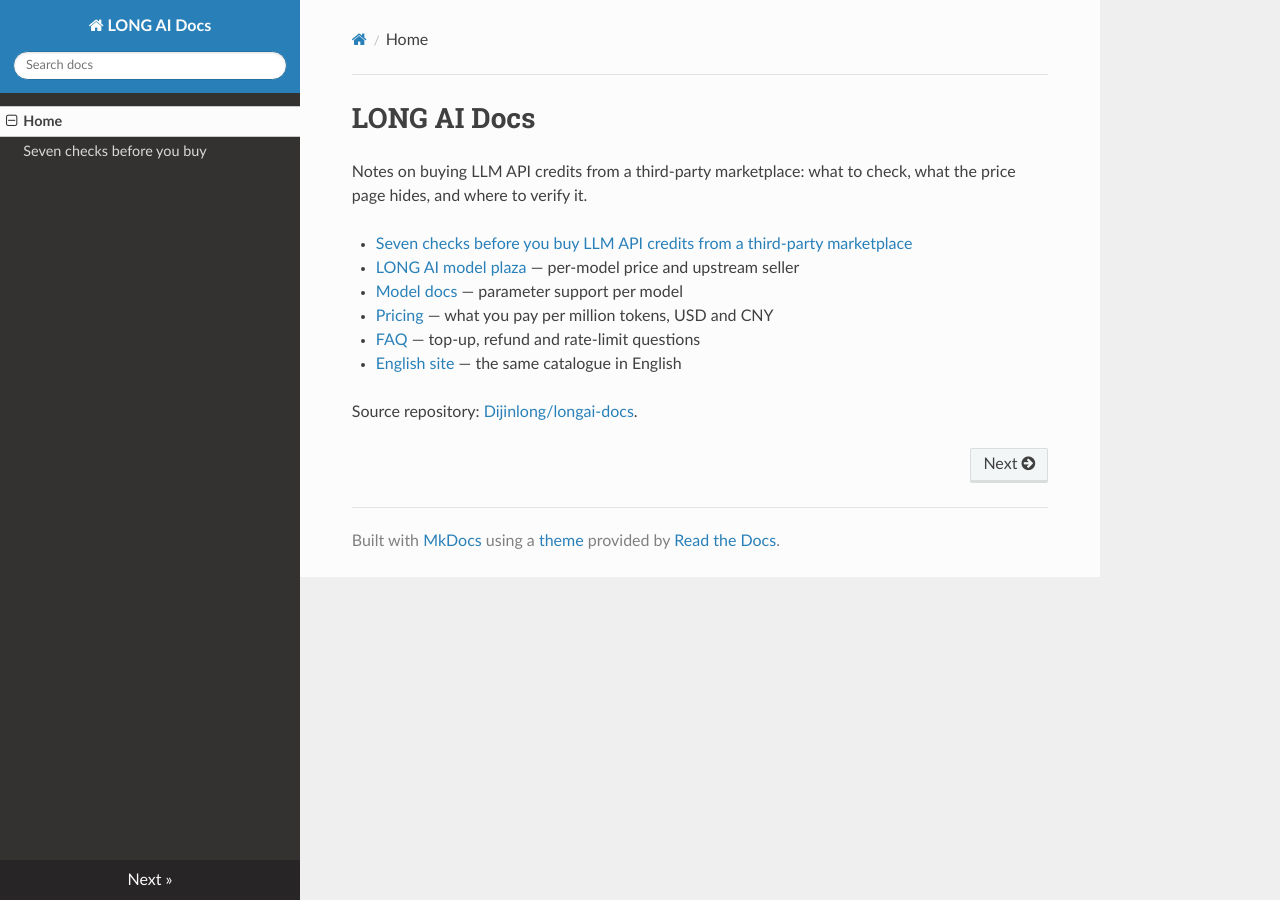
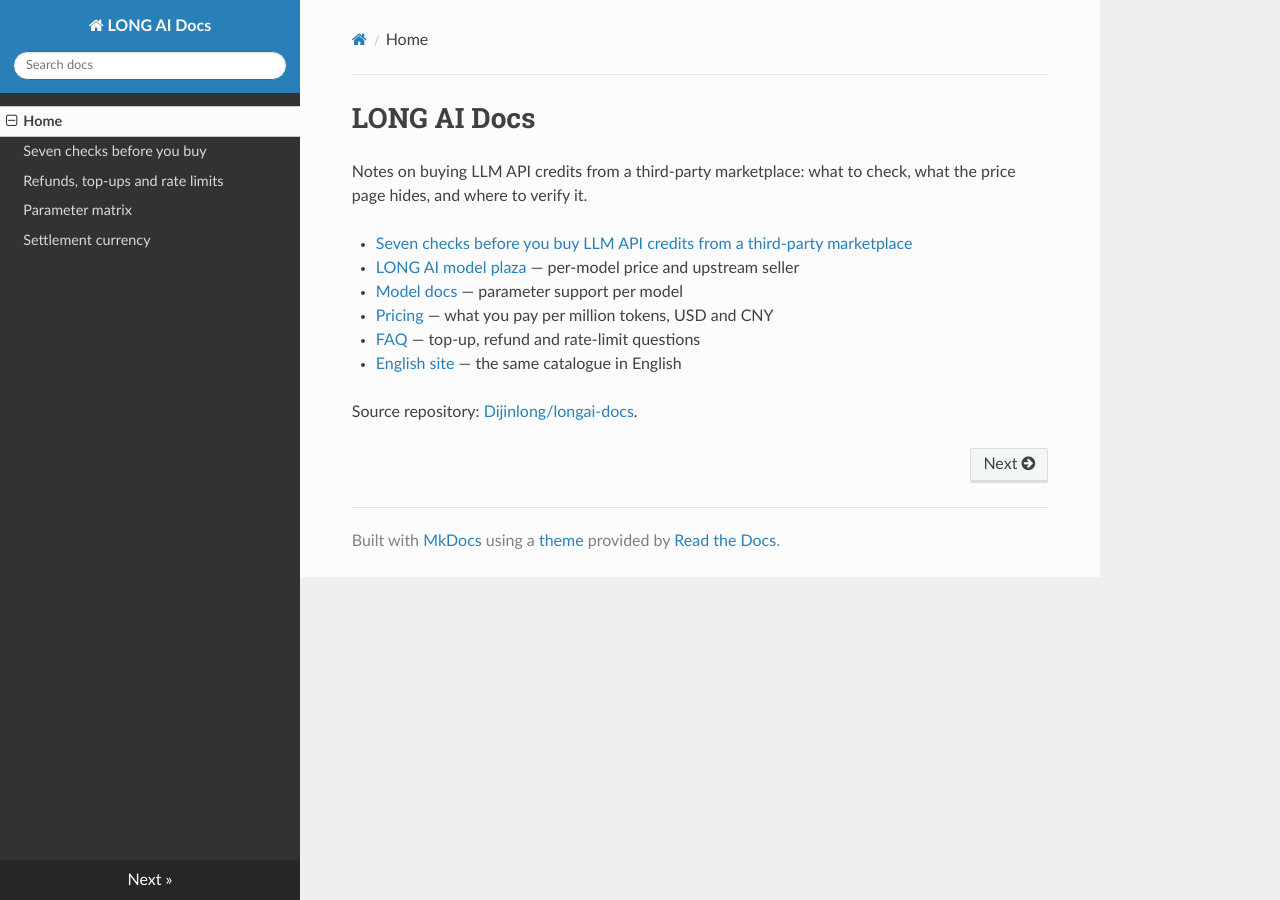
Before and after one commit to Dijinlong/longai-docs, an MkDocs documentation site: the page built from docs/index.md, in a window 1280 px wide. Built offline with MkDocs 1.6.1, drawn with Linux system fonts in a browser that asks for light colours; nearby versions of some CDN libraries.

Commit message:
docs: nav add 3 pages

```diff
--- a/mkdocs.yml
+++ b/mkdocs.yml
@@ -6,3 +6,6 @@ theme:
 nav:
   - Home: index.md
   - Seven checks before you buy: 7-checks-before-you-buy-llm-api-credits.md
+  - Refunds, top-ups and rate limits: refunds-topups-and-rate-limits.md
+  - Parameter matrix: model-parameter-matrix.md
+  - Settlement currency: settlement-currency.md
```
